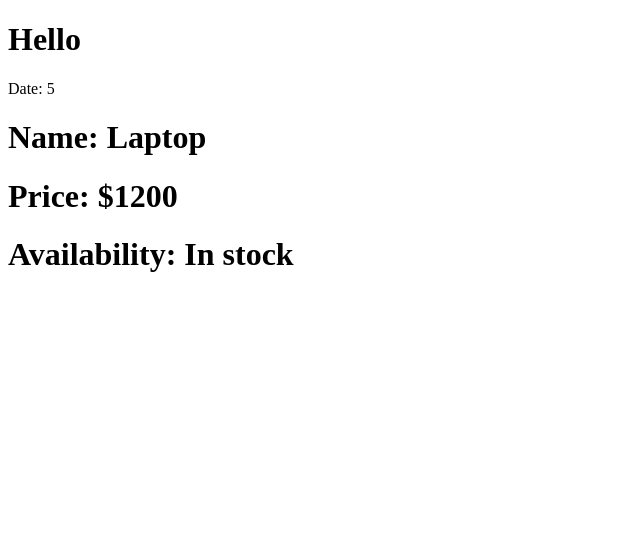
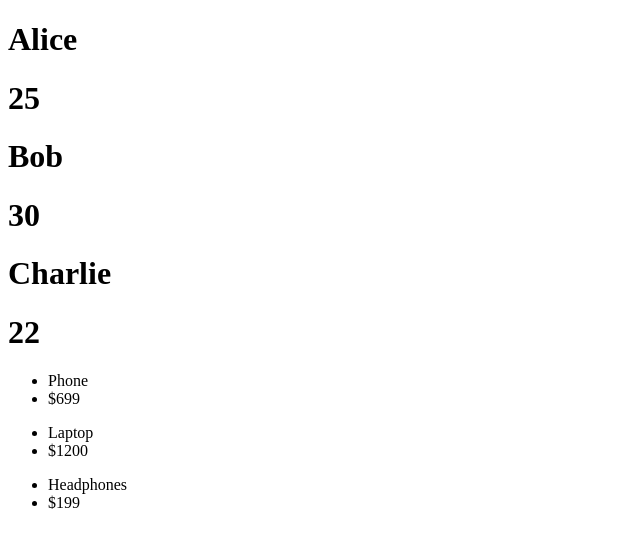
Before and after one commit to gloofys/react-practice, a React (Vite) app: page / in a window 1280 px wide. Shown: the top 548 px of the page, without its empty margins (0-640 px from the left). Built offline with nearby package versions, Linux system fonts and the light colour scheme.

Commit message:
Lists mapping.

```diff
--- a/src/App.jsx
+++ b/src/App.jsx
@@ -1,13 +1,13 @@
 
 
-import Greet from "./components/Greeting.jsx";
-import ProductInfo from "./components/ProductInfo.jsx";
+import UserList from "./components/UserList.jsx";
+import ProductList from "./components/ProductList.jsx";
 
 const App = () => {
  return(
     <div>
-        <Greet/>
-        <ProductInfo/>
+        <UserList/>
+        <ProductList/>
     </div>
     );
 }
--- /dev/null
+++ b/src/components/ProductList.jsx
@@ -0,0 +1,25 @@
+import React from 'react'
+
+const ProductList = () => {
+
+    const products = [
+        {id: 1, name: "Phone", price:"$699"},
+        {id: 2, name: "Laptop", price:"$1200"},
+        {id: 3, name: "Headphones", price:"$199"},
+    ];
+
+
+
+    return (
+        <div>
+            {products.map(({name, price}) =>
+                (
+                    <ul key={products.id}>
+                        <li>{name}</li>
+                        <li>{price}</li>
+                    </ul>
+                ))}
+        </div>
+    )
+}
+export default ProductList
--- /dev/null
+++ b/src/components/UserList.jsx
@@ -0,0 +1,25 @@
+import React from 'react'
+
+const UserList = () => {
+
+    const users = [
+        {id:1, name:"Alice", age: 25},
+        {id:2, name:"Bob", age: 30},
+        {id:3, name:"Charlie", age: 22},
+    ];
+
+
+
+    return (
+        <div>
+            {users.map(({name, age})=> (
+                <div key={users.id}>
+                    <h1>{name}</h1>
+                    <h1>{age}</h1>
+                </div>
+            ))}
+
+        </div>
+    )
+}
+export default UserList
```
